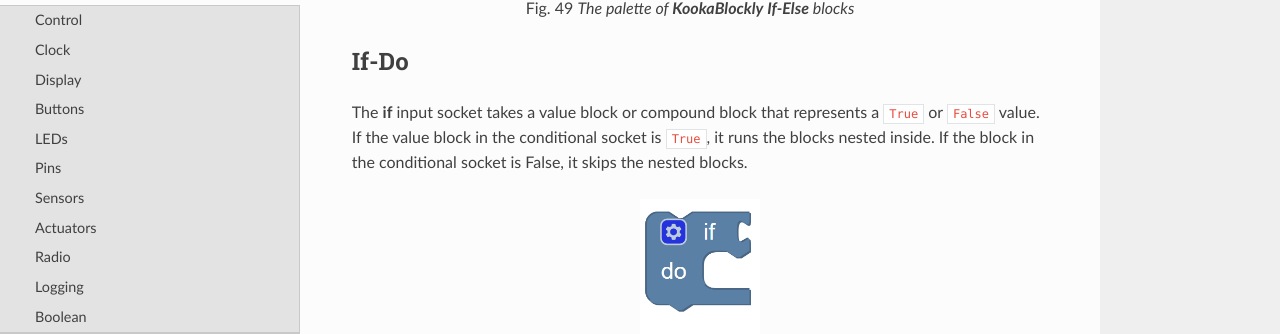
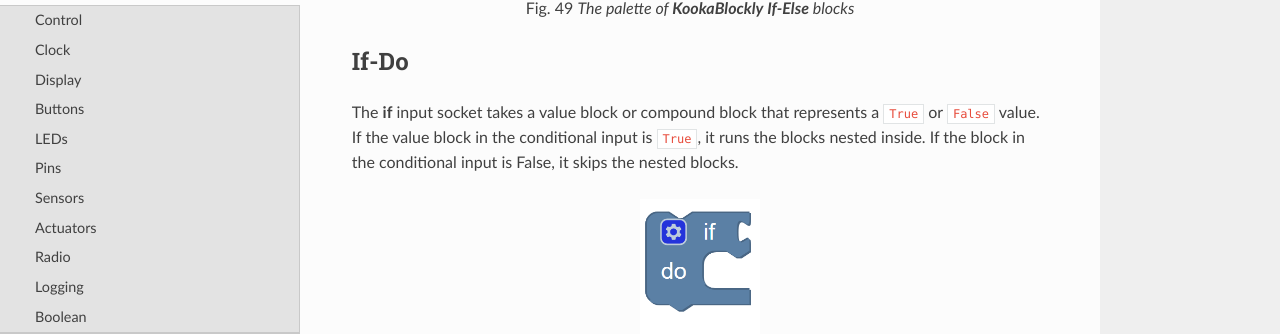
Before and after one commit to TDStrasser/KookaBlockly-Reference, a Sphinx documentation site: the page built from docs/source/ifelse.rst, in a window 1280 px wide and 900 px high, scrolled down 783 px. Shown: the part 155-489 px from the top of the window. Built offline with Sphinx 7.4.7 and the Read the Docs theme 2.0.0, drawn with Linux system fonts in a browser that asks for light colours.

Commit message:
Replaced "socketed" by "input"

```diff
--- a/docs/source/ifelse.rst
+++ b/docs/source/ifelse.rst
@@ -17,8 +17,8 @@
 -----
 
 The **if** input socket takes a value block or compound block that represents a ``True`` or ``False`` value.
-If the value block in the conditional socket is ``True``, it runs the blocks nested inside.
-If the block in the conditional socket is False, it skips the nested blocks.
+If the value block in the conditional input is ``True``, it runs the blocks nested inside.
+If the block in the conditional input is False, it skips the nested blocks.
 
 
 .. image:: images/if-do.png
--- a/docs/source/loops.rst
+++ b/docs/source/loops.rst
@@ -97,7 +97,7 @@
 For Each Item In List
 ---------------------
 
-This block has a socket that takes a **List**.  See the :doc:`lists` Category.
+This block has an input socket that takes a **List**.  See the :doc:`lists` Category.
 
 The **Loop** begins by setting the chosen variable to be the same as the first item from the **List** and then it runs the nested blocks.
 The **Loop** then sets the chosen variable as the second item of the **List** and runs the nested blocks again.
--- a/docs/source/maths.rst
+++ b/docs/source/maths.rst
@@ -194,7 +194,7 @@
 5. **positive** - whether the input is greater than  ``0`` - see https://en.wikipedia.org/wiki/Sign_(mathematics)
 6. **negative** - whether the input is less than ``0`` - see https://en.wikipedia.org/wiki/Sign_(mathematics)
 7. **divisible by** - whether the input when divided by the number in the second input leaves no remainder.
-   If **divisible by** is selected it will add a second socket for the number to test against. - See https://en.wikipedia.org/wiki/Remainder
+   If **divisible by** is selected it will add a second input socket for the number to test against. - See https://en.wikipedia.org/wiki/Remainder
 
 
 .. image:: images/math-is-test.png
```
Also changed, not shown: docs/source/lists.rst (+5 -5 lines).
